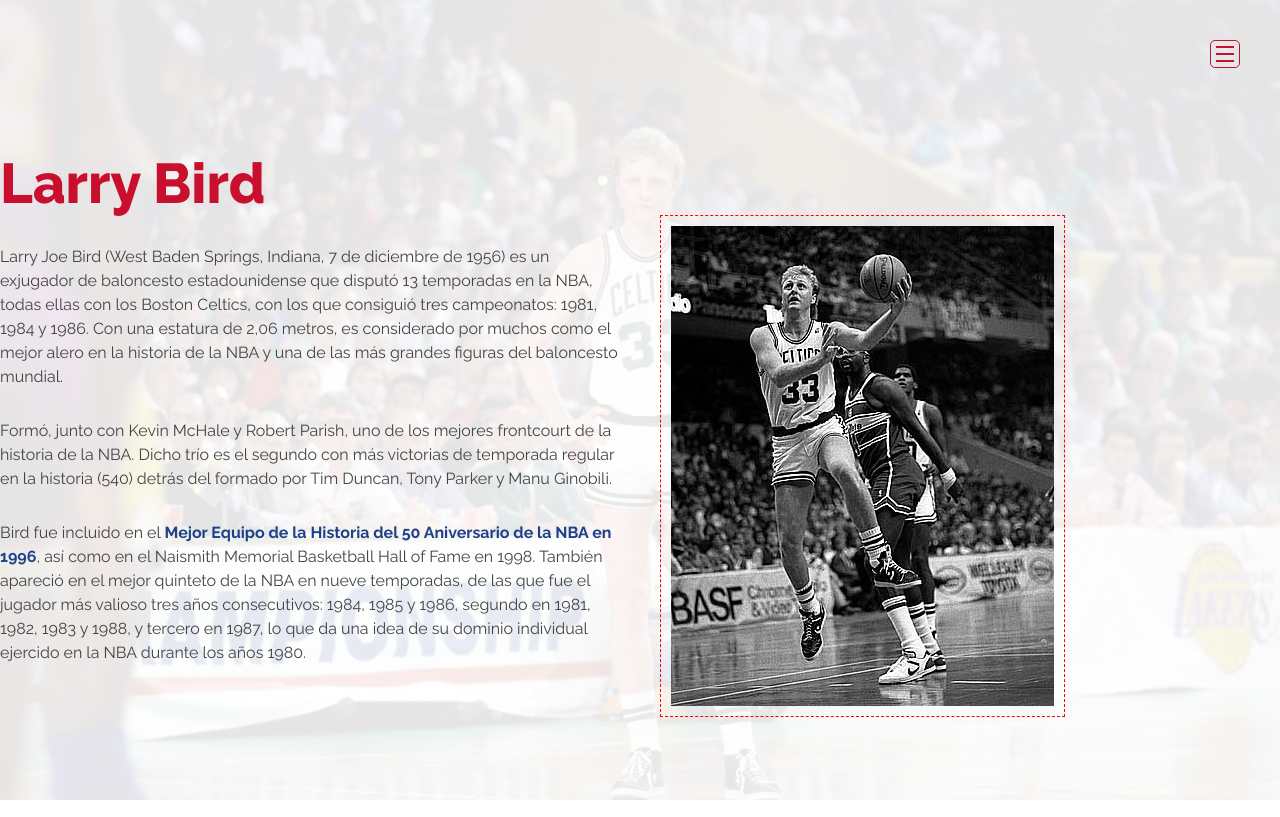
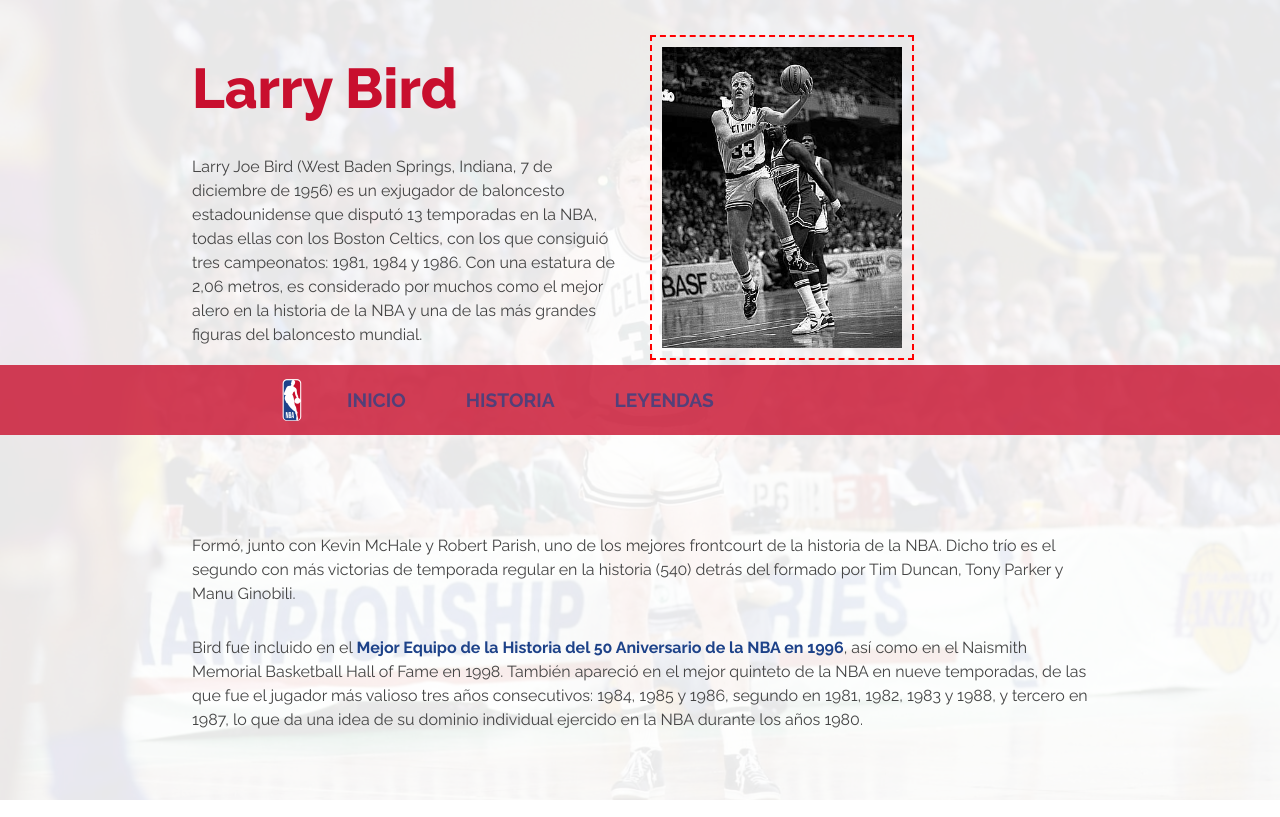
Before and after one commit to eskazena/website-NBA, a plain HTML site: page bird.html in a window 1280 px wide. Drawn offline with Linux system fonts and the light colour scheme.

Commit message:
tablet 960

```diff
--- a/bird.html
+++ b/bird.html
@@ -25,12 +25,25 @@
 			</ul>
 		</nav>
 	</header>
+	<header class="menu1">
+		<img src="img/nba-logo.png" alt="logo NBA">
+		<nav>
+			<ul>
+				<li><a href="index.html#uno" class="brackets">INICIO</a></li>
+				<li><a href="index.html#dos" class="brackets">HISTORIA</a></li>
+				<li><a href="index.html#tres" class="brackets">LEYENDAS</a></li>
+			</ul>
+		</nav>
+	</header>
 	<section id="bird">
-		<h1>Larry Bird</h1>
 		<div class="info">
-			<p>Larry Joe Bird (West Baden Springs, Indiana, 7 de diciembre de 1956) es un exjugador de baloncesto estadounidense que disputó 13 temporadas en la NBA, todas ellas con los Boston Celtics, con los que consiguió tres campeonatos: 1981, 1984 y 1986. Con una estatura de 2,06 metros, es considerado por muchos como el mejor alero en la historia de la NBA y una de las más grandes figuras del baloncesto mundial.</p><p> Formó, junto con Kevin McHale y Robert Parish, uno de los mejores frontcourt de la historia de la NBA. Dicho trío es el segundo con más victorias de temporada regular en la historia (540) detrás del formado por Tim Duncan, Tony Parker y Manu Ginobili.</p><p>Bird fue incluido en el <a href="https://es.wikipedia.org/wiki/Anexo:50_mejores_jugadores_en_la_historia_de_la_NBA" target="_blank">Mejor Equipo de la Historia del 50 Aniversario de la NBA en 1996</a>, así como en el Naismith Memorial Basketball Hall of Fame en 1998. También apareció en el mejor quinteto de la NBA en nueve temporadas, de las que fue el jugador más valioso tres años consecutivos: 1984, 1985 y 1986, segundo en 1981, 1982, 1983 y 1988, y tercero en 1987, lo que da una idea de su dominio individual ejercido en la NBA durante los años 1980.</p>
+			<h1>Larry Bird</h1>
+			<p>Larry Joe Bird (West Baden Springs, Indiana, 7 de diciembre de 1956) es un exjugador de baloncesto estadounidense que disputó 13 temporadas en la NBA, todas ellas con los Boston Celtics, con los que consiguió tres campeonatos: 1981, 1984 y 1986. Con una estatura de 2,06 metros, es considerado por muchos como el mejor alero en la historia de la NBA y una de las más grandes figuras del baloncesto mundial.</p>
+			<img src="img/fondo-bird.jpg" alt="Larry Bird">
 		</div>
-		<img src="img/fondo-bird.jpg" alt="Larry Bird">
+		<div class="info">
+			<p> Formó, junto con Kevin McHale y Robert Parish, uno de los mejores frontcourt de la historia de la NBA. Dicho trío es el segundo con más victorias de temporada regular en la historia (540) detrás del formado por Tim Duncan, Tony Parker y Manu Ginobili.</p><p>Bird fue incluido en el <a href="https://es.wikipedia.org/wiki/Anexo:50_mejores_jugadores_en_la_historia_de_la_NBA" target="_blank">Mejor Equipo de la Historia del 50 Aniversario de la NBA en 1996</a>, así como en el Naismith Memorial Basketball Hall of Fame en 1998. También apareció en el mejor quinteto de la NBA en nueve temporadas, de las que fue el jugador más valioso tres años consecutivos: 1984, 1985 y 1986, segundo en 1981, 1982, 1983 y 1988, y tercero en 1987, lo que da una idea de su dominio individual ejercido en la NBA durante los años 1980.</p>
+		</div>
 	</section>
 	<script src="js/funciones.js"></script>
 </body>
--- a/css/estilos.css
+++ b/css/estilos.css
@@ -93,19 +93,9 @@ img{
 /* SECCIONES */
 section{
 	width:100%;
-	padding:100px 0;
+	padding:50px 0;
 	position: relative;
 	z-index: 0;
-}
-.info::after{
-	content:"";
-	background-color: white;
-	opacity: .5;
-	position: absolute;
-	top:0;
-	left:0;
-	width: 100%;
-	height: 100%;
 }
 h1{
 	font-size:3.5em;
@@ -182,7 +172,7 @@ p{
 .info::after{
 	content:"";
 	background-color: white;
-	opacity: .5;
+	opacity: .7;
 	position: absolute;
 	top:0;
 	left:0;
@@ -219,32 +209,17 @@ p{
 }
 
 /* PÁGINAS SECUNDARIAS */
+
 #bird{
-	display:grid;
-	grid-template: 75px auto / repeat(2, 1fr);
-	align-items: start;
-	align-content: center;
-	gap:40px;
-}
-#bird::before{
-	content:"";
-	height:100vh;
-	width: 100vw;
-	position:absolute;
 	background: url("../img/bird-02.jpg") no-repeat center top / cover;
-	opacity:.2;
-	z-index:-1;
-}
-#bird h1{
-	grid-column: span 2;
 }
 #bird img{
+	width:80%;
+	margin:30px 0 0;
 	padding: 10px;
-	border: 1px dashed red;
+	border: 2px dashed red;
 }
-#bird .info{
-	width: 100%;
-}
+
 
 /*#uno div:last-child{
 	grid-row: 3 / 4;
@@ -254,15 +229,15 @@ p{
 /* MENÚ CABECERA ANCHA */
 header.menu1{
 	width:100%;
-	height:100px;
+	height:70px;
 	position:fixed;
 	left:0;
-	top:calc(50vh - 50px);
+	top:calc(50vh - 35px);
 	z-index:2;
 	padding-left:100px;
 	background-color: rgba(200, 15, 46, .8);
 	display:none;
-	justify-content: flex-start;
+	justify-content:center;
 	align-items: center;
 }
 header.menu1 img{
@@ -270,7 +245,7 @@ header.menu1 img{
 }
 nav{
 	display:flex;
-	justify-content: center;
+	justify-content: flex-start;
 	align-items: center;
 }
 nav ul{
@@ -289,6 +264,73 @@ nav a{
 }
 
 /* CONDICIONALES */
+
+@media screen and (min-width:760px){
+	#tres div:last-child{
+		display:grid;
+		grid-template: auto 20px / repeat(3, 30%);
+		height:30vh;
+		column-gap:40px;
+		align-content:center;
+		align-items: start;
+	}
+	#tres div:last-child img{
+		width:80%;
+		height:80%;
+	}
+	#tres div:last-child :nth-child(odd){
+		grid-row: 1 / 2;
+	}
+}
+
+@media screen and (min-width:960px){
+	header.menu1{
+		display:flex;
+	}
+	nav{
+		width: 70%;
+	}
+	header.menu2{
+		display:none;
+	}
+	section{
+		width:100%;
+		padding:0;
+		position: fixed;
+		height: 100vh;
+		display:grid;
+		grid-template:repeat(2, 1fr) / 100%;
+		align-items:center;
+		align-content: center;
+		row-gap:70px;
+	}
+	#uno, #dos:target, #tres:target{
+		z-index:1;
+	}
+	.info{
+		width:70%;
+	}
+	#dos div:first-child{
+		display:grid;
+		grid-template: 100px auto / repeat(2, 1fr);
+		gap:20px;
+	}
+	#dos div:first-child h1{
+		grid-column: span 2;
+	}
+	#bird div:first-child{
+		display:grid;
+		grid-template: 100px auto / repeat(2, 1fr);
+		gap:20px;
+	}
+	#bird img{
+		width: 30vh;
+		grid-area: 1 / 2 / 3 / 3;
+	}
+}
+
+
+
 /*
 @media screen and (max-width:900px){
 	#tres div:last-child{
@@ -382,4 +424,28 @@ section{
 	row-gap:100px;
 	position:fixed;
 	background-color:white;
-}*/
+}
+
+#bird{
+	display:grid;
+	grid-template: 75px auto / repeat(2, 1fr);
+	align-items: start;
+	align-content: center;
+	gap:40px;
+}
+#bird::before{
+	content:"";
+	height:100vh;
+	width: 100vw;
+	position:absolute;
+	background: url("../img/bird-02.jpg") no-repeat center top / cover;
+	opacity:.2;
+	z-index:-1;
+}
+#bird h1{
+	grid-column: span 2;
+}
+
+
+
+*/
```
